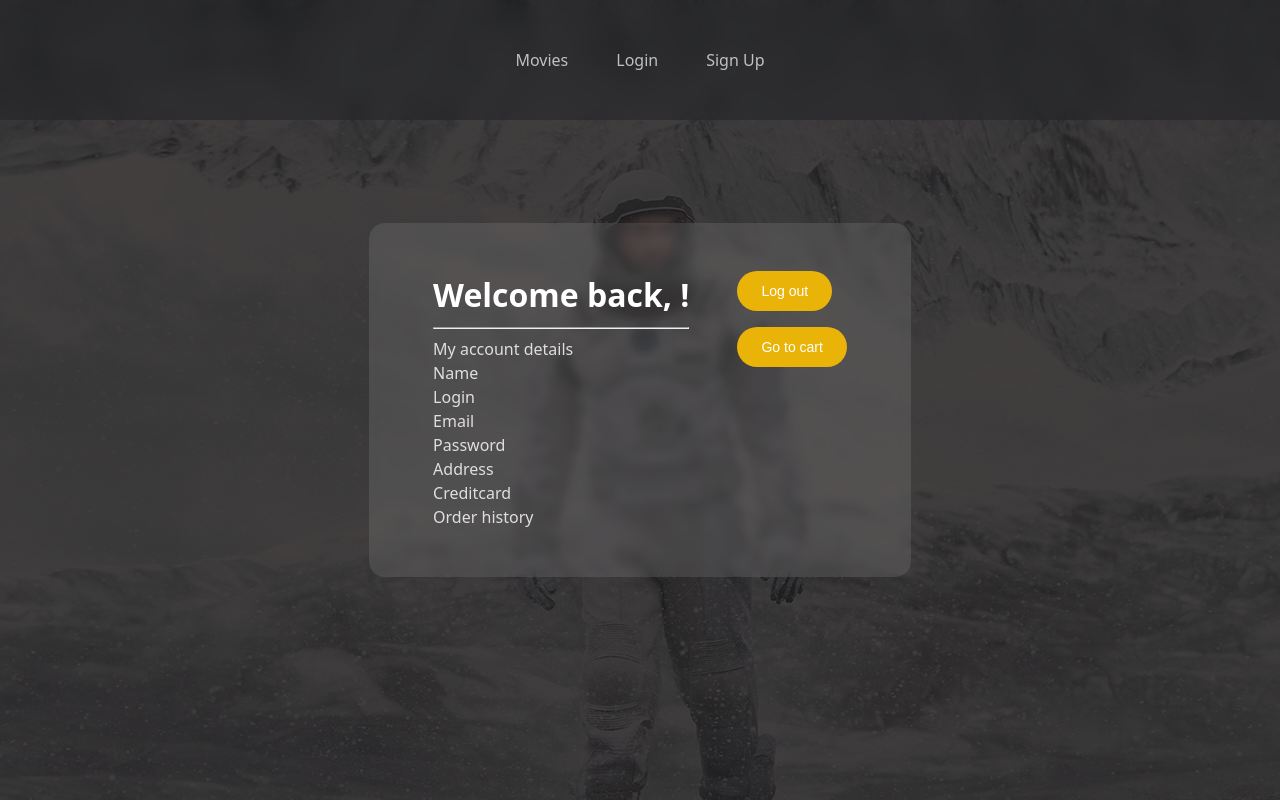
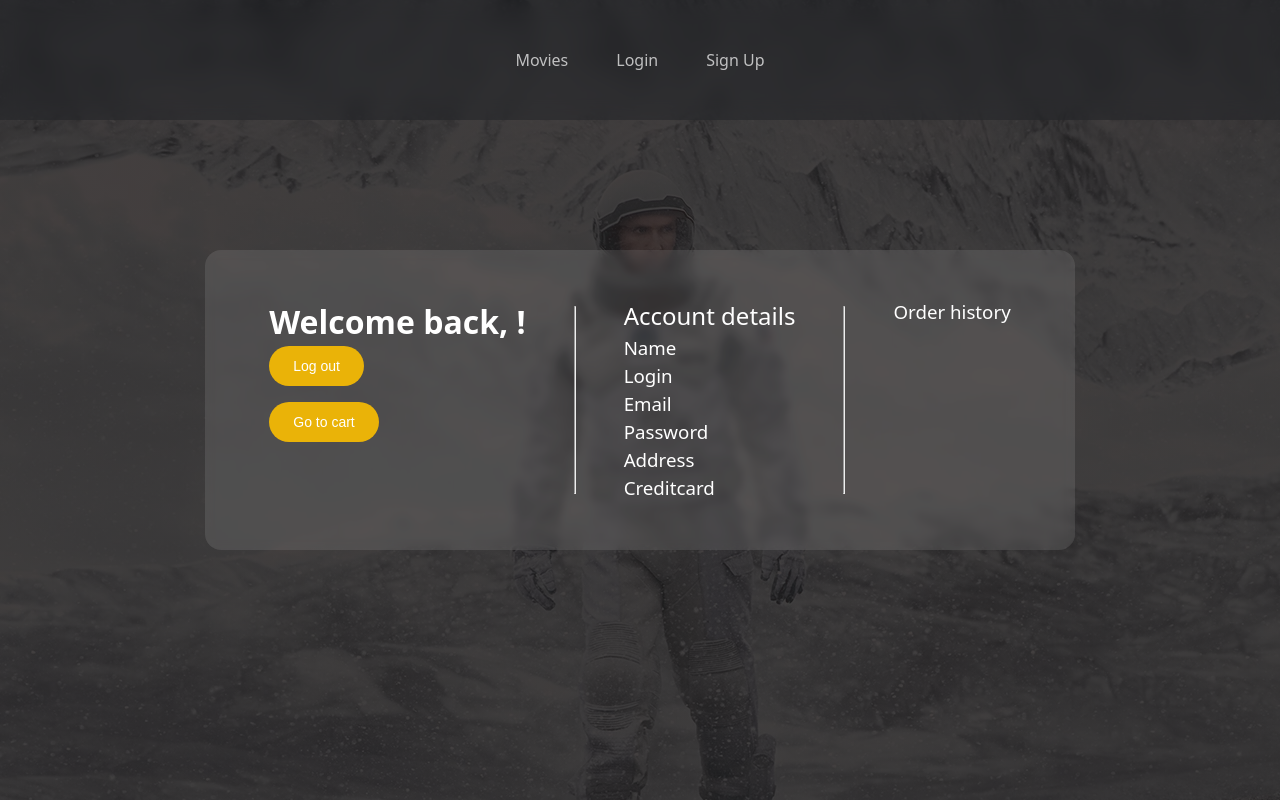
Before and after one commit to skrypt-nl/assignment-3-api, a website: page www/account.html in a window 1280 px wide. Drawn offline with Linux system fonts and the light colour scheme; no server answers.

Commit message:
fixes to account page

```diff
--- a/www/account.html
+++ b/www/account.html
@@ -31,32 +31,38 @@
     <main class="fill-body">
         <section class="acc">
             <div class="acc-card">
-                <div class="acc-card__titles">
+                <div class="acc-card__header">
                     <h1 class="acc-card__title">Welcome back, <span id="userNameHeader" class="acc-card_username-title"></span>!</h1>
-                    <hr>
-                    <h2 class="acc-card__sub-title">My account details</h2>
-                    <div class="acc-card_details">
-                        <div class="acc-card__static">
-                            <h3 class="acc-card__sub-title">Name</h3>
-                            <h3 class="acc-card__sub-title">Login</h3>
-                            <h3 class="acc-card__sub-title">Email</h3>
-                            <h3 class="acc-card__sub-title">Password</h3>
-                            <h3 class="acc-card__sub-title">Address</h3>
-                            <h3 class="acc-card__sub-title">Creditcard</h3>
-                            <h3 class="acc-card__sub-title">Order history</h3>
-                        </div>
-                        <div class="acc-card__dynamic">
-                            <span id="userName"></span>
-                            <span id="login"></span>
-                            <span id="email"></span>
-                            <span id="password"></span>
-                            <span id="address"></span>
-                            <span id="creditcard"></span>
-                            <div class="history-group__list"></div>
-                        </div>
+                    <div class="account-buttons"></div>
+                </div>
+                <hr>
+                <div class="acc-card__details">
+                    <h2 class="acc-card__subtitle">Account details</h2>
+                    <div class="acc-card__details-grid">
+                        <h3 class="acc-card__grid-label">Name</h3>
+                        <span id="userName"></span>
+
+                        <h3 class="acc-card__grid-label">Login</h3>
+                        <span id="login"></span>
+
+                        <h3 class="acc-card__grid-label">Email</h3>
+                        <span id="email"></span>
+
+                        <h3 class="acc-card__grid-label">Password</h3>
+                        <span id="password"></span>
+
+                        <h3 class="acc-card__grid-label">Address</h3>
+                        <span id="address"></span>
+
+                        <h3 class="acc-card__grid-label">Creditcard</h3>
+                        <span id="creditcard"></span>
                     </div>
                 </div>
-                <div class="account-buttons"></div>
+                <hr>
+                <div class="acc-card__orders">
+                    <h3 class="acc-card__subtitle">Order history</h3>
+                    <div class="history-group__list"></div>
+                </div>
             </div>
         </section>
     </main>
```
